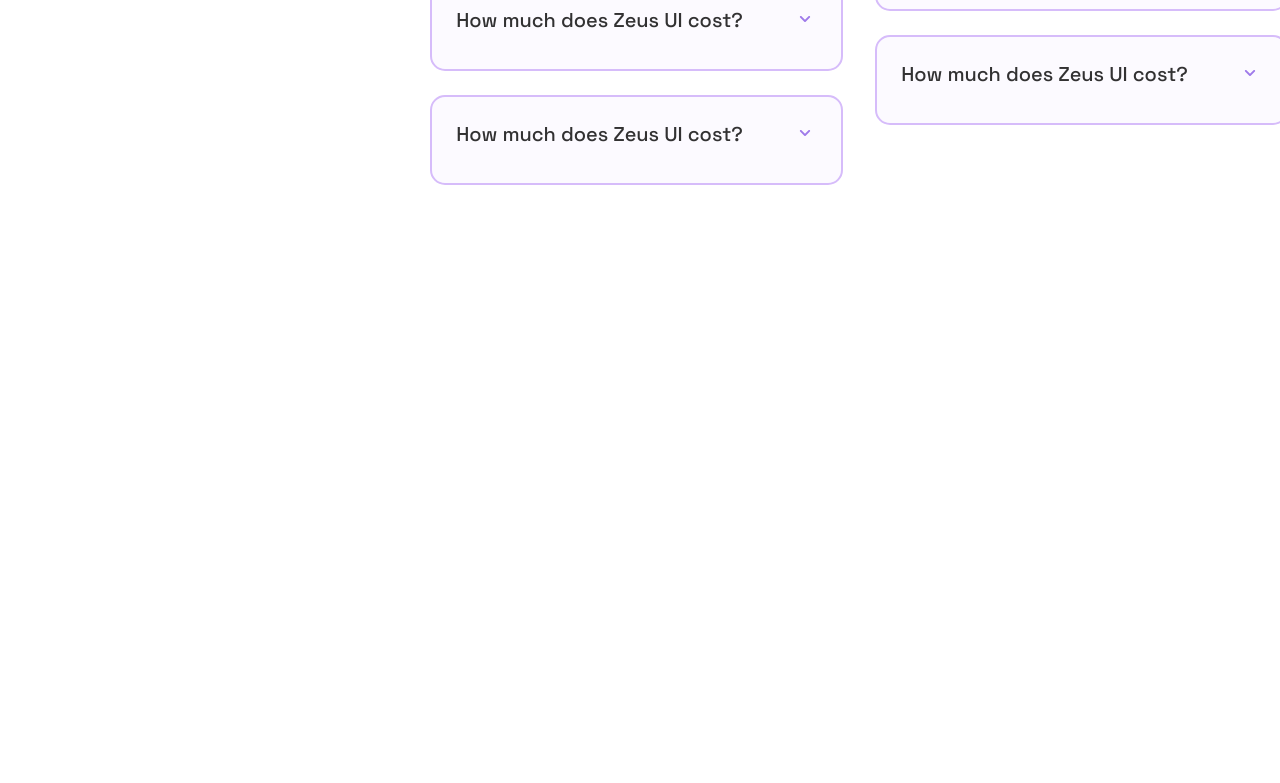
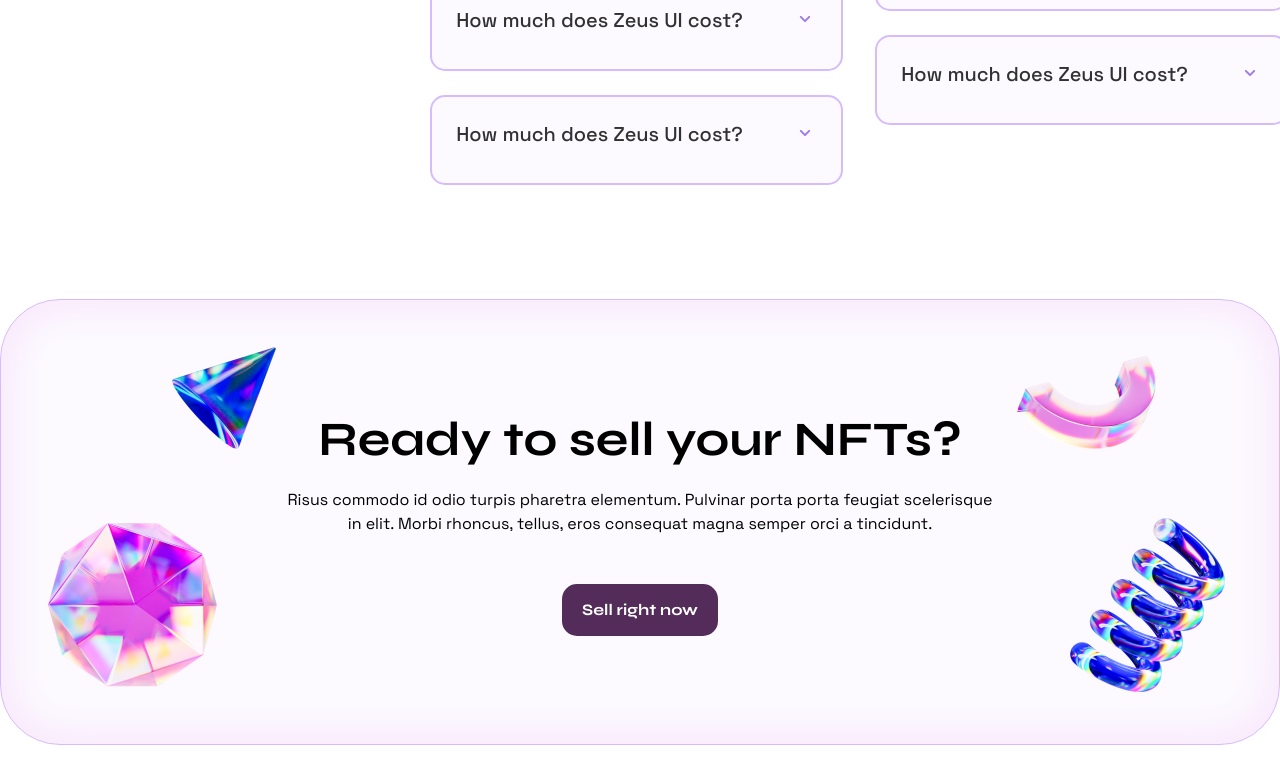
Before and after one commit to qwoly/train_landing, a plain HTML site: page index.html in a window 1280 px wide. Shown: the part 7342-8125 px from the top of the page. Before the commit the page ends 7665 px from the top, so only its background shows below. Drawn offline with Linux system fonts and the light colour scheme.

Commit message:
ready to sell section

```diff
--- a/index.html
+++ b/index.html
@@ -448,7 +448,17 @@
         });
     </script>
     <!-- section__answers end -->
-
+    <!-- section ready start -->
+    <section class="section__ready">
+        <div class="ready__wrapper">
+            <img src="img/section_ready/1.png" alt="">
+            <img src="img/section_ready/2.png" alt="">
+            <h2>Ready to sell your NFTs?</h2>
+            <h3>Risus commodo id odio turpis pharetra elementum. Pulvinar porta porta feugiat scelerisque <br> in elit. Morbi rhoncus, tellus, eros consequat magna semper orci a tincidunt. </h3>
+            <button>Sell right now</button>
+        </div>
+    </section>
+    <!-- section ready end -->
 
 </body>
 
--- a/style.css
+++ b/style.css
@@ -386,7 +386,7 @@ top: 5px;
     padding: 0 70px;
     max-width: 1440px;
     margin: 0 auto;
-    margin-bottom: 114px;
+    margin-bottom: 90px;
 }
 .section__answers .wrapper1{
     margin-right: 32px;
@@ -447,3 +447,72 @@ top: 5px;
     right: 30px;
     cursor: pointer;
 }
+
+/* section ready start */
+.section__ready{
+    display: flex;
+    justify-content: center;
+    margin: 0 auto;
+    max-width: 1440px;
+    margin-bottom: 160px;
+}
+.ready__wrapper{
+    background: #FCFAFF;
+    border: 1px solid #D6BCFA;
+    box-shadow: inset 0px 0px 50px #F8E0FA;
+    border-radius: 60px;
+    display: flex;
+    flex-flow: column;
+    justify-content: center;
+    align-items: center;
+    margin: 0;
+    margin: 0 auto;
+    width: 1300px;
+    height: 446px;
+    position: relative;
+}
+.ready__wrapper h2{
+    font-family: 'Syne';
+    font-weight: 700;
+    font-size: 48px;
+    line-height: 64px;
+    text-align: center;
+    color: #000000;
+    margin: 0;
+
+    margin-bottom: 16px;
+}
+.ready__wrapper h3{
+    font-family: 'Space Grotesk';
+    font-weight: 400;
+    font-size: 16px;
+    line-height: 24px;
+    text-align: center;
+    margin: 0;
+    margin-bottom: 48px;
+
+}
+.ready__wrapper button{
+    font-family: 'Syne';
+    font-style: normal;
+    font-weight: 700;
+    font-size: 16px;
+    line-height: 20px;
+    color: #FFFFFF;
+    background: #532C59;
+    border-radius: 15px;
+    white-space: nowrap;
+    cursor: pointer;
+    border: none;
+    outline: none;
+    padding: 16px 20px;
+}
+.ready__wrapper img{
+    position: absolute;
+}
+.ready__wrapper img:first-child{
+    left: 0;
+}
+.ready__wrapper img:nth-child(2){
+    right: 0;
+}
```
Also changed, not shown: img/section_ready/1.png (added), img/section_ready/2.png (added).
